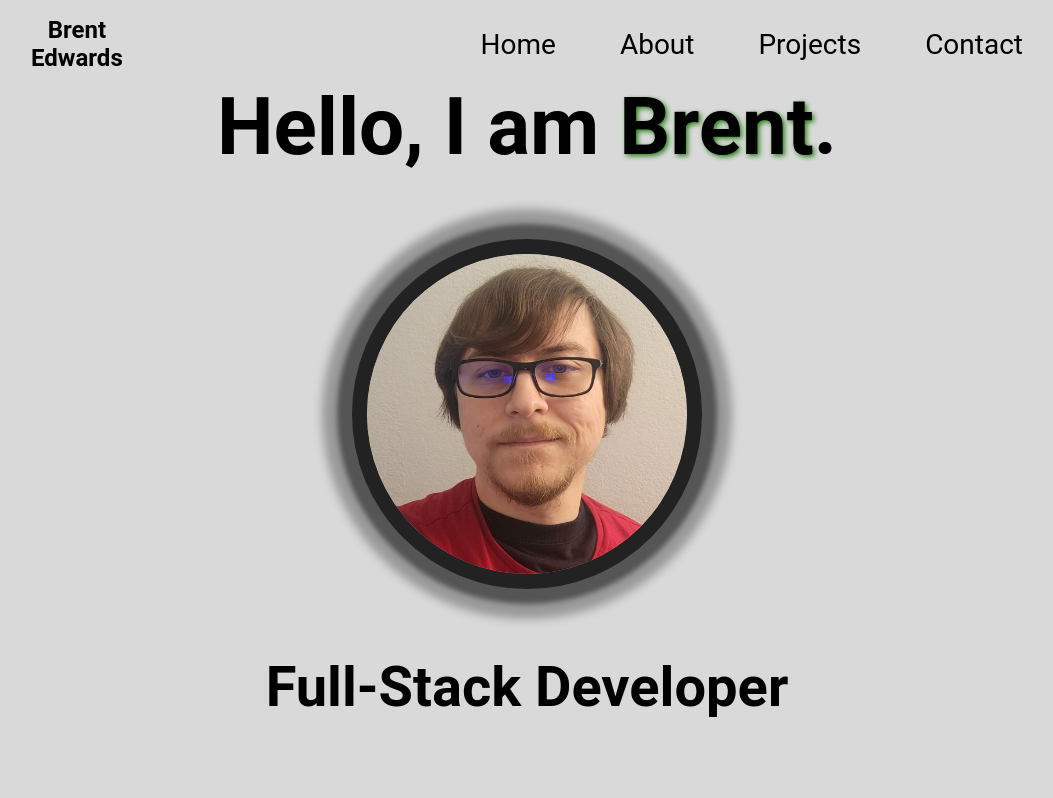
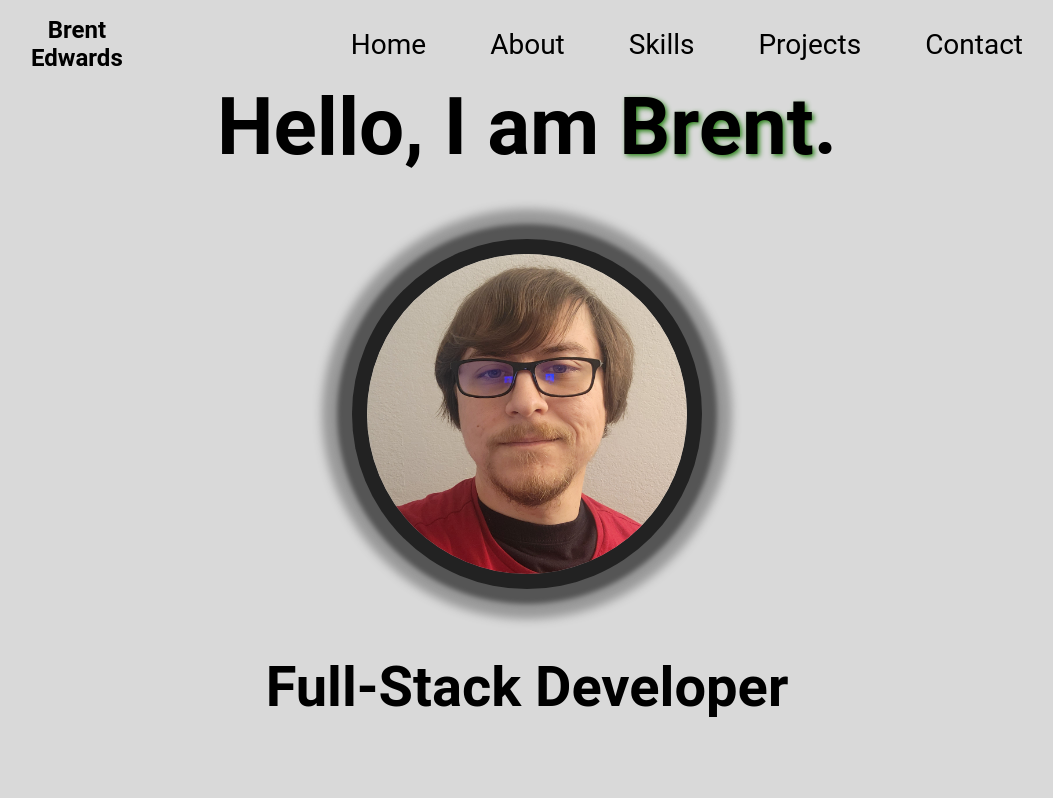
Before and after one commit to zirris512/my-portfolio, a React (Vite) app: page / in a window 1280 px wide. Shown: the top 798 px of the page, without its empty margins (113-1166 px from the left). Built offline with nearby package versions, Linux system fonts and the light colour scheme.

Commit message:
add skills section to nav menu

```diff
--- a/src/components/NavBar/NavBar.jsx
+++ b/src/components/NavBar/NavBar.jsx
@@ -61,6 +61,15 @@ const NavBar = () => {
                     </li>
                     <li>
                         <a
+                            href="#skills"
+                            className={styles.navListItemLink}
+                            onClick={navBtnHandler}
+                        >
+                            Skills
+                        </a>
+                    </li>
+                    <li>
+                        <a
                             href="#projects"
                             className={styles.navListItemLink}
                             onClick={navBtnHandler}
```
